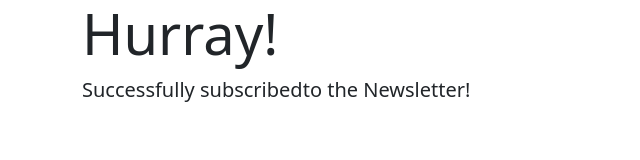
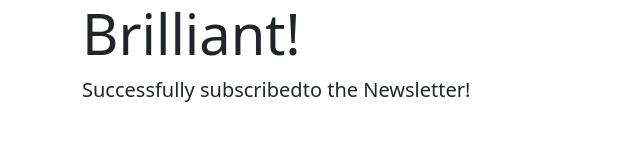
Before and after one commit to farjad-akhan/Newsletter-Signup, a website: page success.html in a window 1280 px wide. Shown: the whole page, without its empty margins (0-640 px from the left). Drawn offline with nearby package versions, Linux system fonts and the light colour scheme.

Commit message:
Second commit

```diff
--- a/success.html
+++ b/success.html
@@ -10,7 +10,7 @@
   <body>
     <div class="jumbotron jumbotron-fluid">
   <div class="container">
-    <h1 class="display-4">Hurray!</h1>
+    <h1 class="display-4">Brilliant!</h1>
     <p class="lead">Successfully subscribedto the Newsletter!</p>
   </div>
 </div>
```
